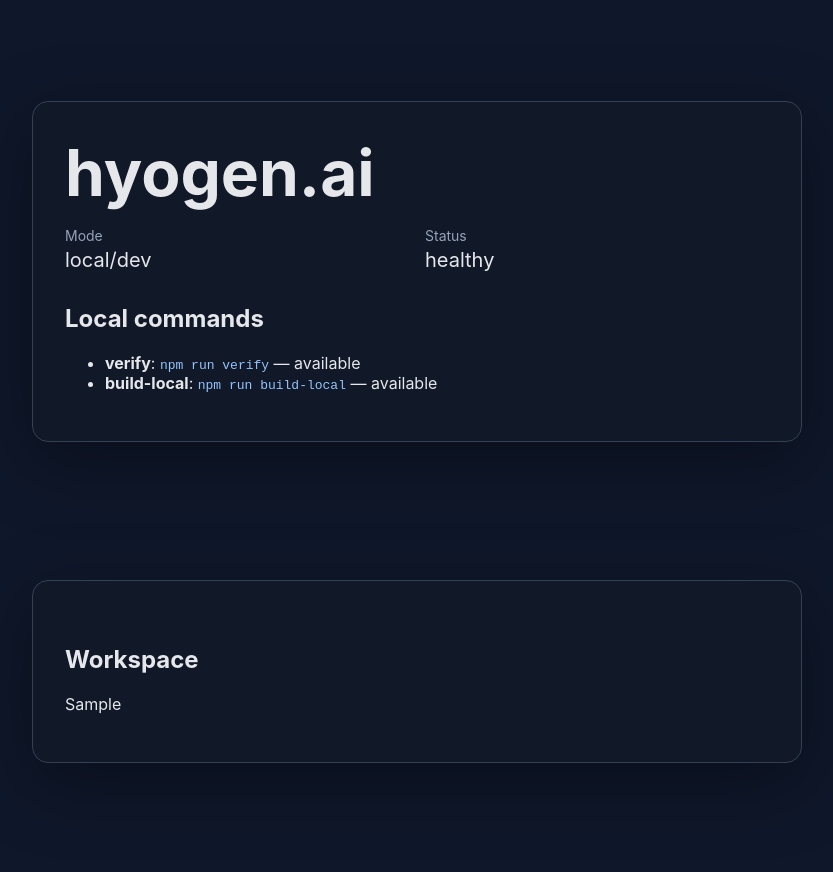
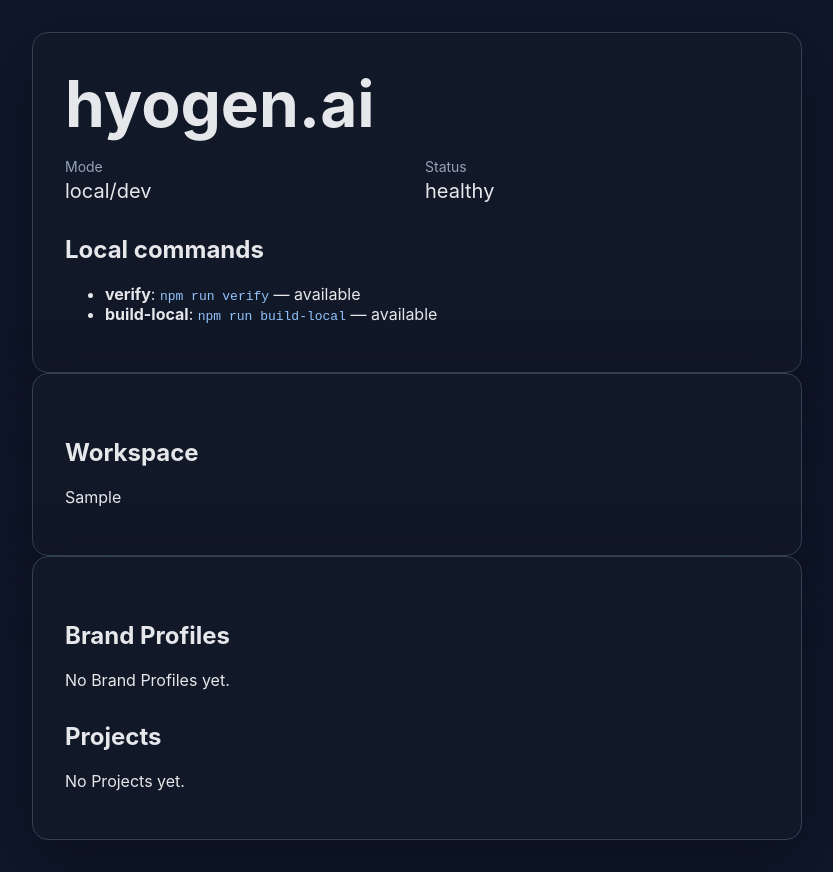
Before and after one commit to abhay-kumar/hyogen.ai, a React (Vite) app: page / in a window 1280 px wide. Both pictures are taken after typing "Sample" into the empty fields and a click on the button "Use Workspace". Shown: the whole page, without its empty margins (223-1056 px from the left). Built offline with nearby package versions, Linux system fonts and the light colour scheme.

Commit message:
Implement MVP slice 03 empty dashboard

```diff
--- a/src/App.tsx
+++ b/src/App.tsx
@@ -53,6 +53,15 @@ export function App() {
           </form>
         )}
       </section>
+
+      {workspace ? (
+        <section aria-label="Dashboard">
+          <h2>Brand Profiles</h2>
+          <p>No Brand Profiles yet.</p>
+          <h2>Projects</h2>
+          <p>No Projects yet.</p>
+        </section>
+      ) : null}
     </main>
   );
 }
```
Also changed, not shown: 1 other file (tests, documents, lock files or other folders).
